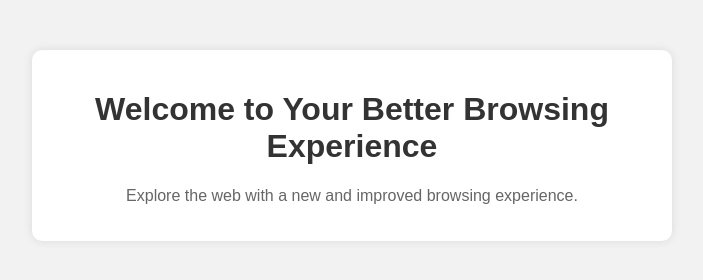
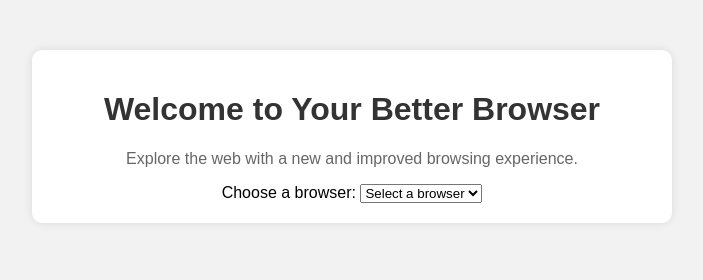
Before and after one commit to HackerKid69/ffsp, a plain HTML site: page index.html in a window 1280 px wide. Shown: the whole page, without its empty margins (288-991 px from the left). Drawn offline with Linux system fonts and the light colour scheme.

Commit message:
Update index.html

```diff
--- a/index.html
+++ b/index.html
@@ -8,8 +8,24 @@
 </head>
 <body>
     <div class="welcome-container">
-        <h1>Welcome to Your Better Browsing Experience</h1>
+        <h1>Welcome to Your Better Browser</h1>
         <p>Explore the web with a new and improved browsing experience.</p>
+
+        <div id="browser-selection">
+            <label for="browser">Choose a browser:</label>
+            <select id="browser" onchange="showSearchBar()">
+                <option value="" selected disabled>Select a browser</option>
+                <option value="duckduckgo">DuckDuckGo</option>
+                <option value="brave">Brave</option>
+                <option value="google">Google</option>
+                <!-- Add more options as needed -->
+            </select>
+        </div>
+
+        <div id="search-container" style="display: none;">
+            <label for="search-bar">Search:</label>
+            <input type="text" id="search-bar" placeholder="Type your search here">
+        </div>
     </div>
 
     <script src="scripts.js"></script>
```
